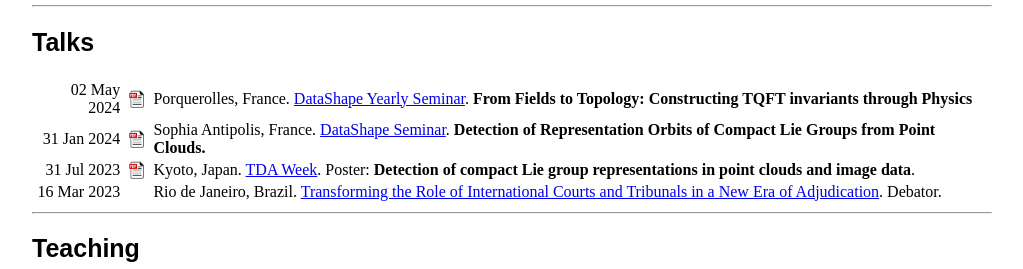
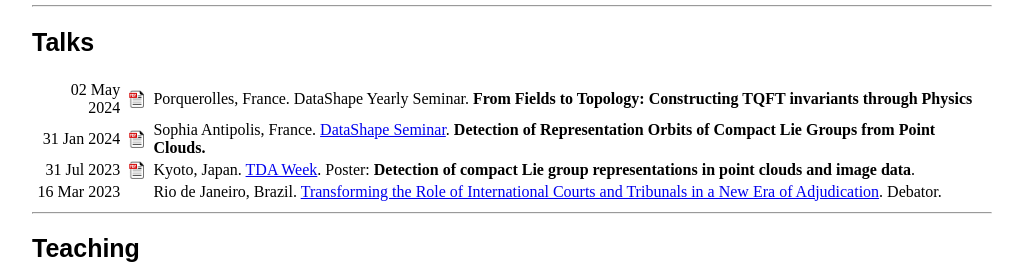
Before and after one commit to HLovisiEnnes/website, a plain HTML site: page index.html in a window 1280 px wide. Shown: the part 842-1111 px from the top of the page, without its empty margins (128-1151 px from the left). Drawn offline with Linux system fonts and the light colour scheme; a script that the page names is missing.

Commit message:
Update index.html

```diff
--- a/index.html
+++ b/index.html
@@ -99,7 +99,7 @@
 	    <tbody>
             <tr><td>02 May 2024 </td>
                 <td><a href="./assets/From Fields to Topology.pdf" target="_blank"><img src="./assets/icon_document.jpg" id="icon_talks"></a></td>
-                <td> Porquerolles, France. <a href="https://team.inria.fr/datashape/seminars/" target="_blank">DataShape Yearly Seminar</a>. <b>From Fields to Topology: Constructing TQFT invariants through Physics</b></td>
+                <td> Porquerolles, France. DataShape Yearly Seminar. <b>From Fields to Topology: Constructing TQFT invariants through Physics</b></td>
         <tr><td>31 Jan 2024 </td>
             <td><a href="./assets/20240131_LieDetect_-_Datashape.pdf" target="_blank"><img src="./assets/icon_document.jpg" id="icon_talks"></a></td>
             <td>Sophia Antipolis, France. <a href="https://team.inria.fr/datashape/seminars/" target="_blank">DataShape Seminar</a>. <b> Detection of Representation Orbits of Compact Lie Groups from Point Clouds.</b></td>
```
